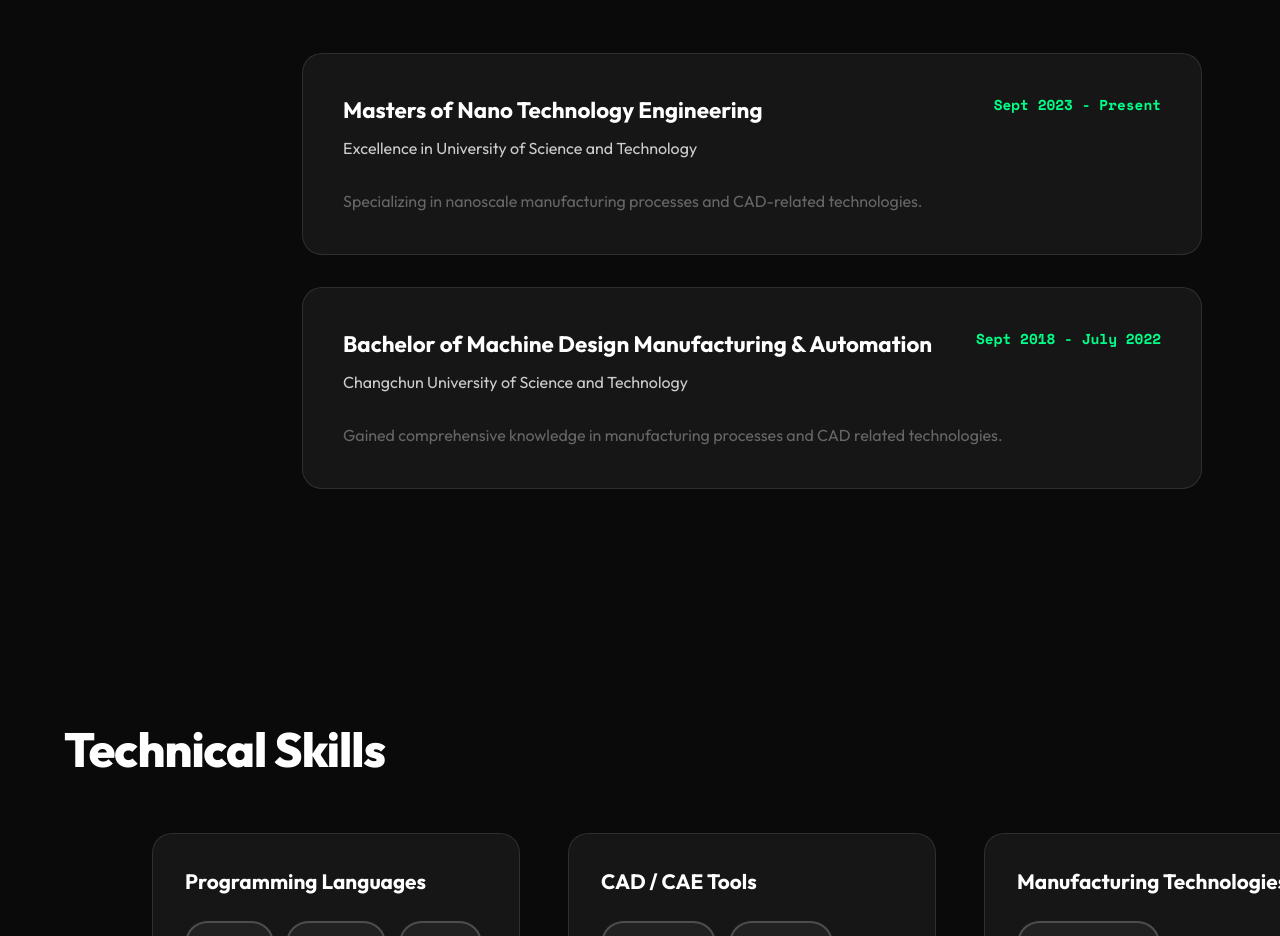
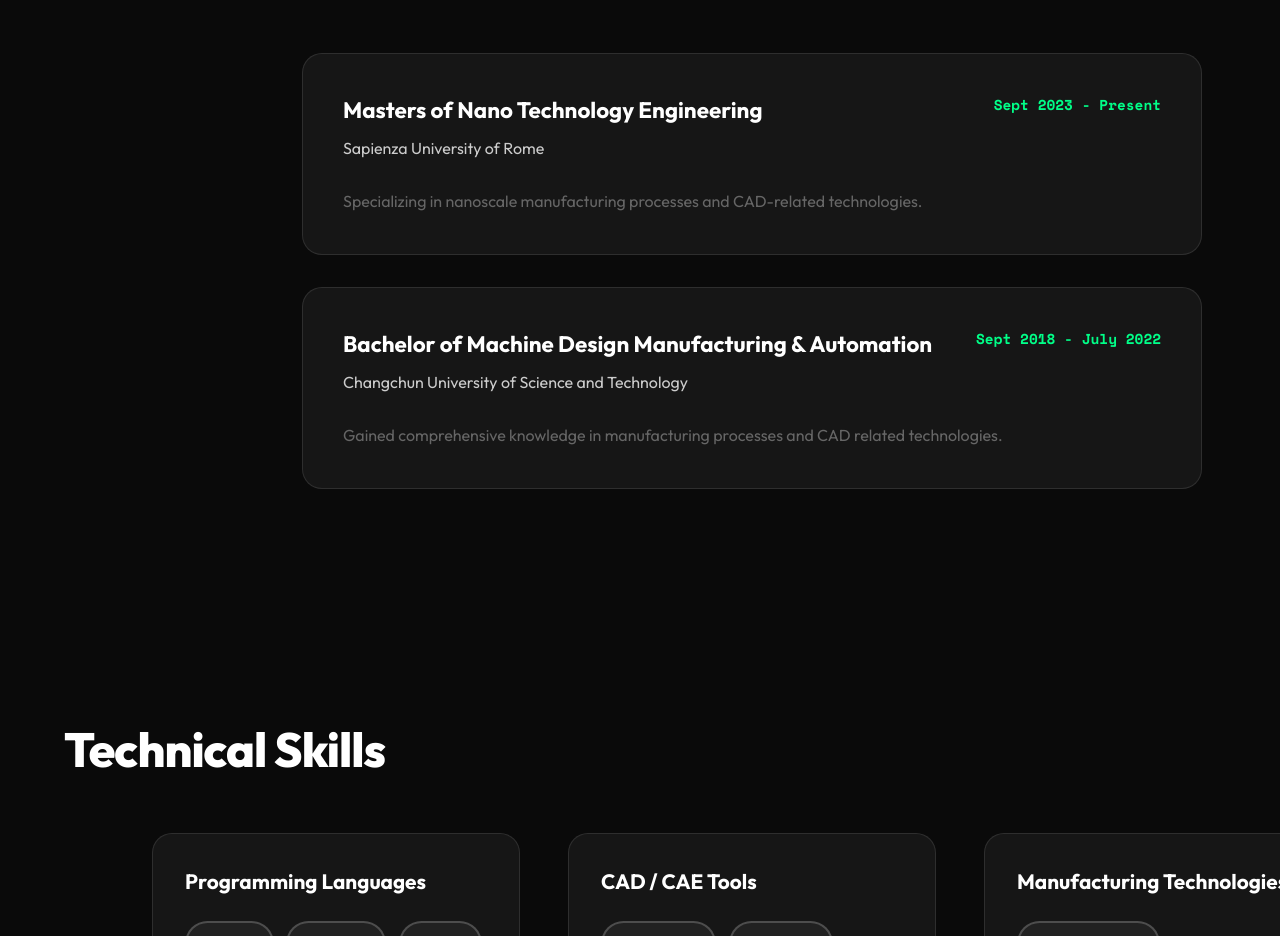
Before and after one commit to iamharryda/abieer-nwshad-anwar, a React (Vite) app: page / in a window 1280 px wide. Shown: the part 1600-2536 px from the top of the page. Built offline with nearby package versions, Linux system fonts and the light colour scheme.

Commit message:
university added

```diff
--- a/src/App.jsx
+++ b/src/App.jsx
@@ -974,7 +974,7 @@ export default function PortfolioApp() {
             <div className="education-header">
               <div>
                 <h3 className="education-degree">Masters of Nano Technology Engineering</h3>
-                <p className="education-school">Excellence in University of Science and Technology</p>
+                <p className="education-school">Sapienza University of Rome</p>
               </div>
               <span className="education-date">Sept 2023 - Present</span>
             </div>
```
